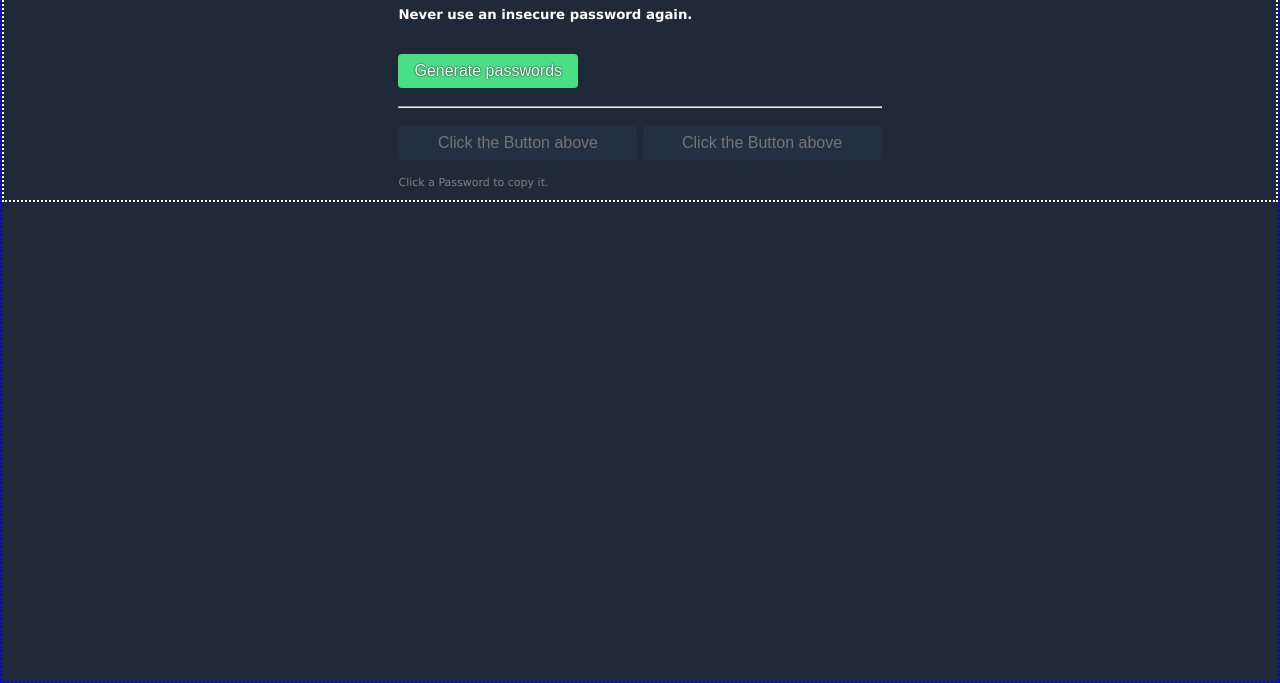
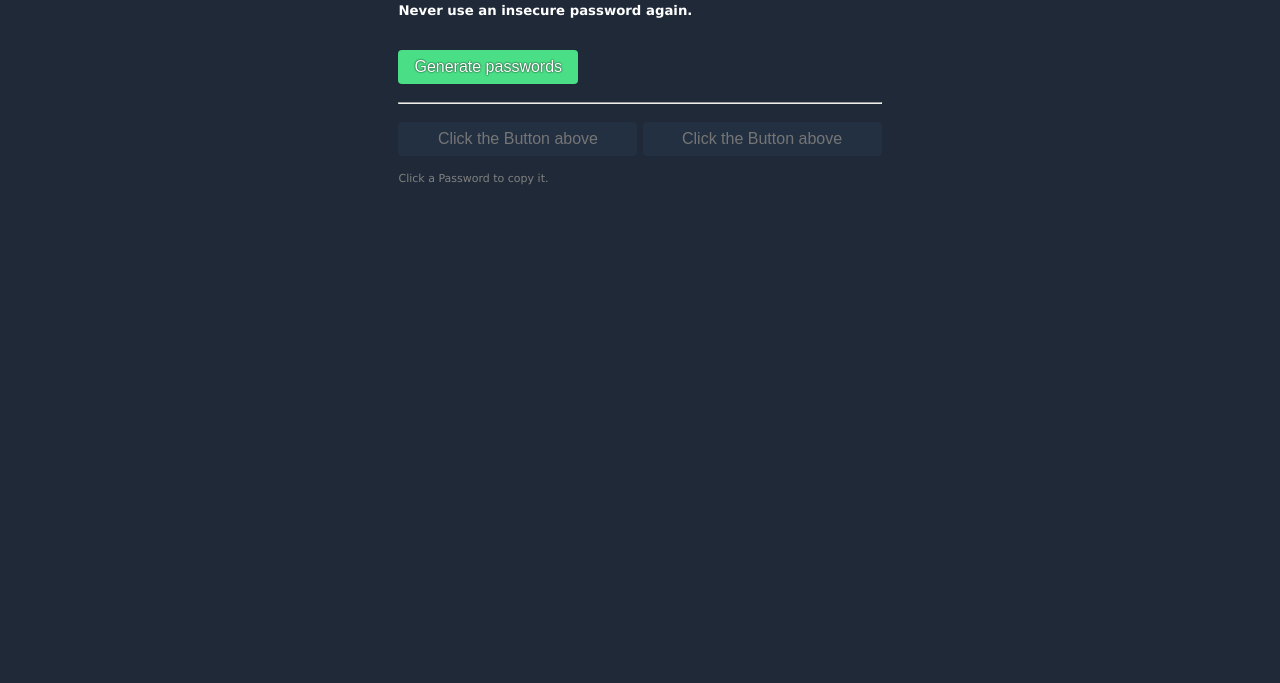
Before and after one commit to JayDii/simple-pw-generator, a plain HTML site: page index.html in a window 1280 px wide. Shown: the part 117-800 px from the top of the page. Drawn offline with Linux system fonts and the light colour scheme.

Commit message:
Removed Border Outlines for containers

```diff
--- a/index.css
+++ b/index.css
@@ -1,6 +1,6 @@
 body {
     margin: 0;
-    border: 2px dotted blue;
+    /* border: 2px dotted blue; */
     background-color: #1F2937;
     font-family: Verdana, Geneva, Tahoma, sans-serif;
     color: white;
@@ -9,7 +9,7 @@ body {
 .main {
     display: flex;
     justify-content: center;
-    border: 2px dotted white;
+    /* border: 2px dotted white; */
 }
 
 
```
